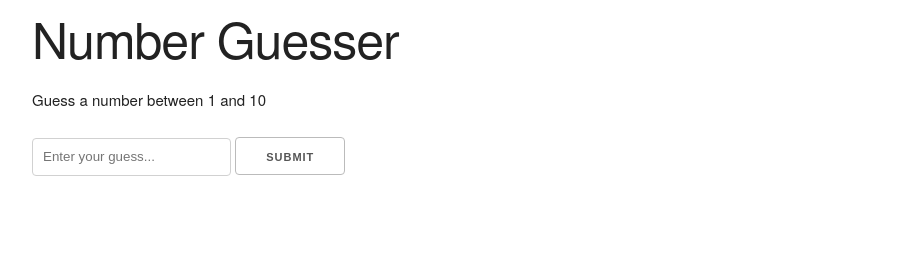
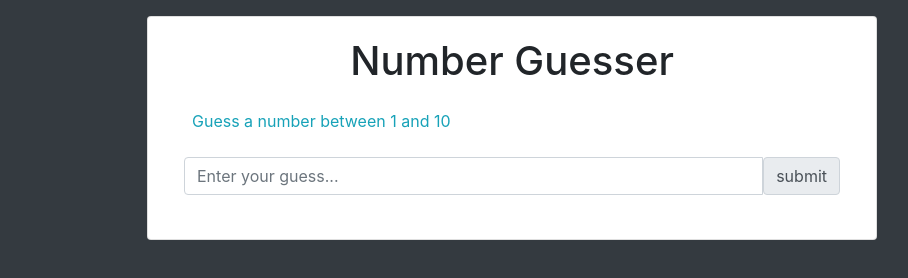
Before and after one commit to AnnaLangner/NumberGuesser, a website: page index.html in a window 1280 px wide. Shown: the whole page, without its empty margins (128-1036 px from the left). Drawn offline with nearby package versions, Linux system fonts and the light colour scheme.

Commit message:
Changing the structure to Bootstrap structure

```diff
--- a/index.html
+++ b/index.html
@@ -3,17 +3,26 @@
 <head>
   <meta charset="UTF-8">
   <meta name="viewport" content="width=device-width, initial-scale=1.0">
-  <link rel="stylesheet" href="https://cdnjs.cloudflare.com/ajax/libs/skeleton/2.0.4/skeleton.css"/>
+  <link rel="stylesheet" href="https://stackpath.bootstrapcdn.com/bootstrap/4.4.1/css/bootstrap.min.css" integrity="sha384-Vkoo8x4CGsO3+Hhxv8T/Q5PaXtkKtu6ug5TOeNV6gBiFeWPGFN9MuhOf23Q9Ifjh" crossorigin="anonymous">
   <title>Number Guesser</title>
 </head>
-<body>
+<body class="bg-dark">
   <div class="container">
-    <h1>Number Guesser</h1>
-    <div id="game">
-      <p>Guess a number between <span class="min-num">1</span> and <span class="max-num">10</span></p>
-      <input type="number" id="guess-input" placeholder="Enter your guess...">
-      <input type="submit" value="submit" id="guess-value">
-      <p class="message"></p>
+    <div class="row">
+      <div class="col-md-8 mx-auto ">
+        <div class="card card-body text-center mt-3">
+          <h1 class="heading">Number Guesser</h1>
+          <div class="input-group">
+            <label class="text-info mt-3 px-4">Guess a number between 1 and 10</label>
+            <div class="input-group m-3">
+
+              <input type="number" id="guess-input" class="form-control" placeholder="Enter your guess...">
+              <input type="submit" value="submit" id="guess-btn" class="input-group-text">
+            </div>
+            <label class="message px-5"></label>
+          </div>
+        </div>
+      </div>
     </div>
   </div>
 
```
